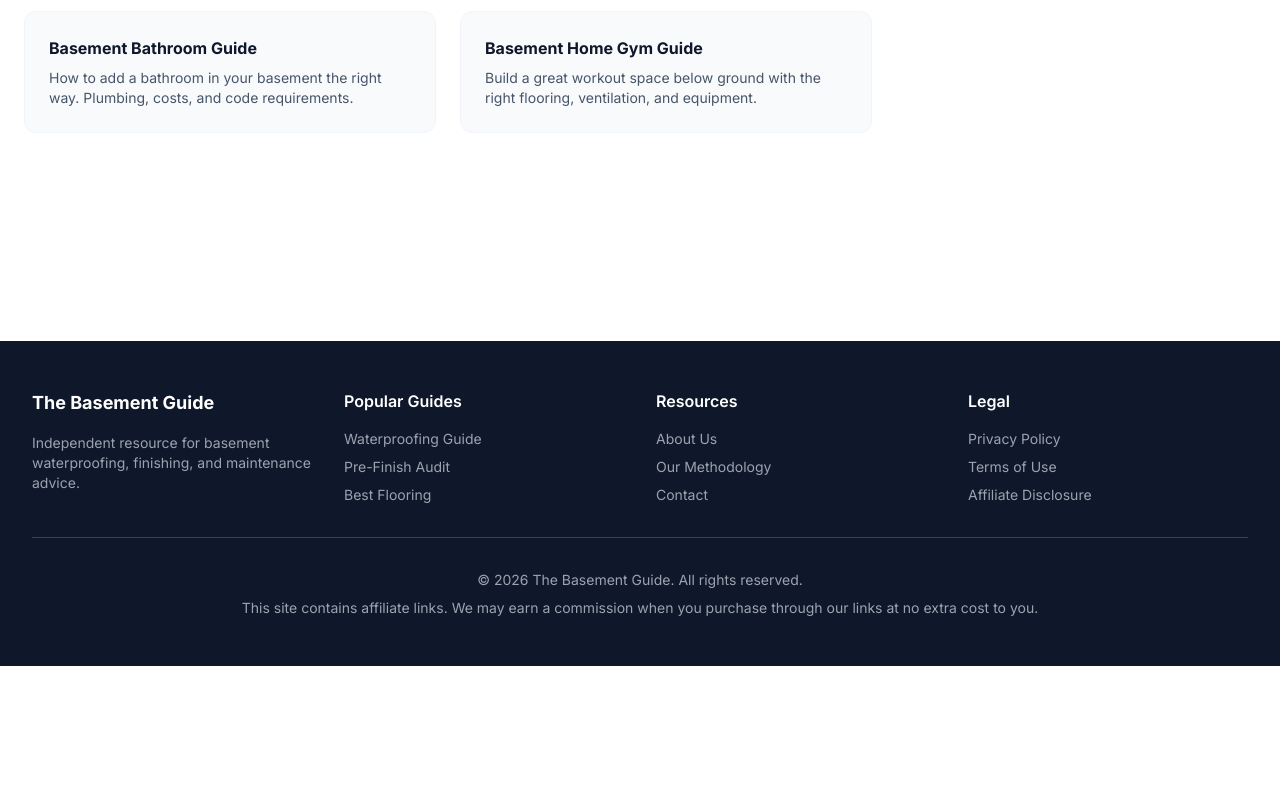
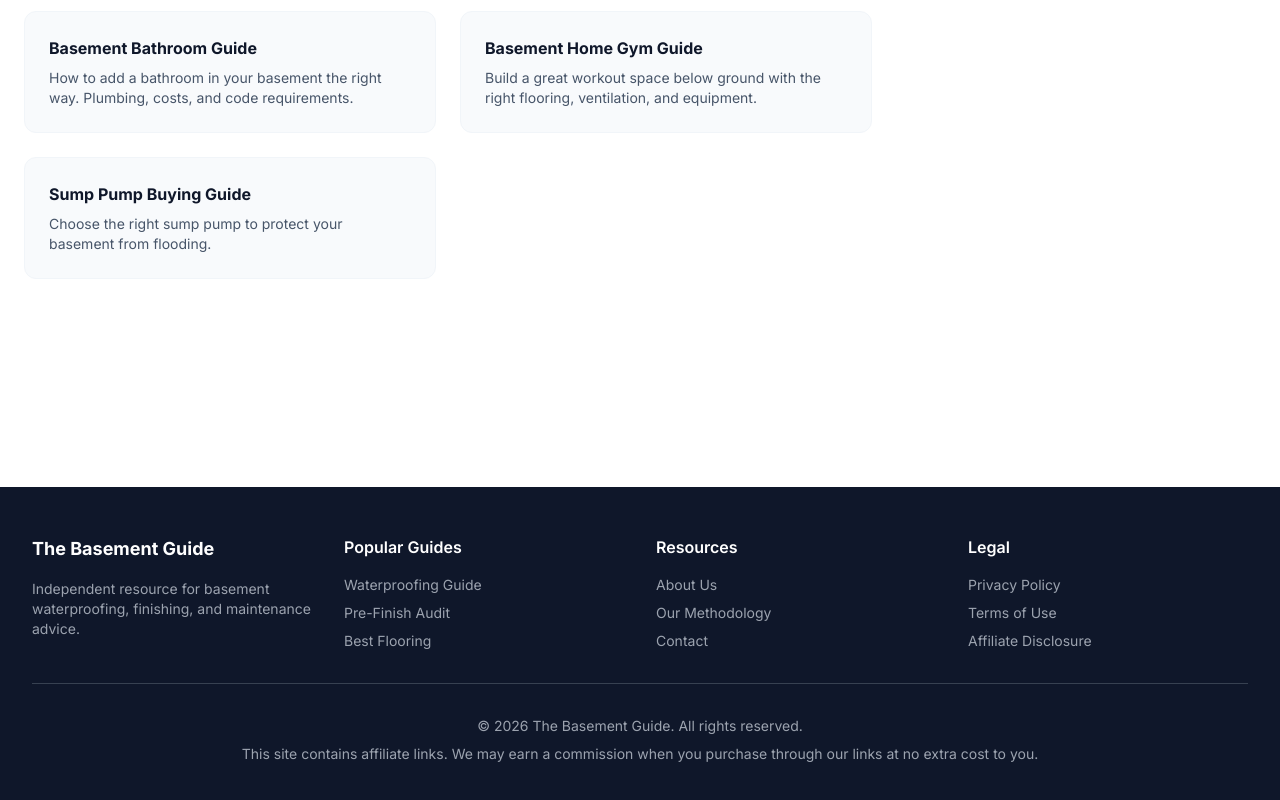
Before and after one commit to thebasementguide2026/basement-guide, a Next.js app: page /articles/how-to-finish-a-basement in a window 1280 px wide. Shown: the part 3240-4040 px from the top of the page. Before the commit the page ends 3906 px from the top, so only its background shows below. Built offline with nearby package versions, Linux system fonts and the light colour scheme.

Commit message:
fix: add sump pump buying guide cross-link to finishing guide article

```diff
--- a/app/articles/how-to-finish-a-basement/page.tsx
+++ b/app/articles/how-to-finish-a-basement/page.tsx
@@ -181,6 +181,10 @@ export default function HowToFinishBasement() {
                 <h3 className='font-bold text-slate-900 mb-2'>Basement Home Gym Guide</h3>
                 <p className='text-slate-600 text-sm'>Build a great workout space below ground with the right flooring, ventilation, and equipment.</p>
               </Link>
+                            <Link href='/articles/sump-pump-buying-guide' className='block bg-slate-50 rounded-xl p-6 border border-slate-100 hover:border-teal-300 hover:shadow-lg transition-all'>
+                <h3 className='font-bold text-slate-900 mb-2'>Sump Pump Buying Guide</h3>
+                <p className='text-slate-600 text-sm'>Choose the right sump pump to protect your basement from flooding.</p>
+              </Link>
             </div>
           </div>
 
```
